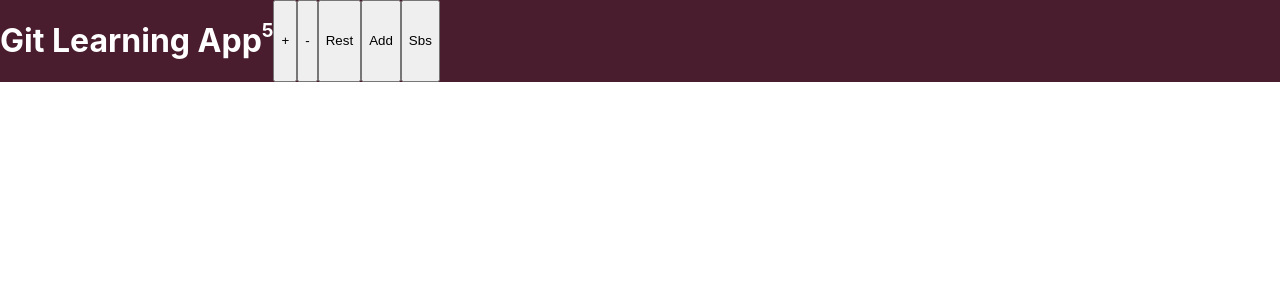
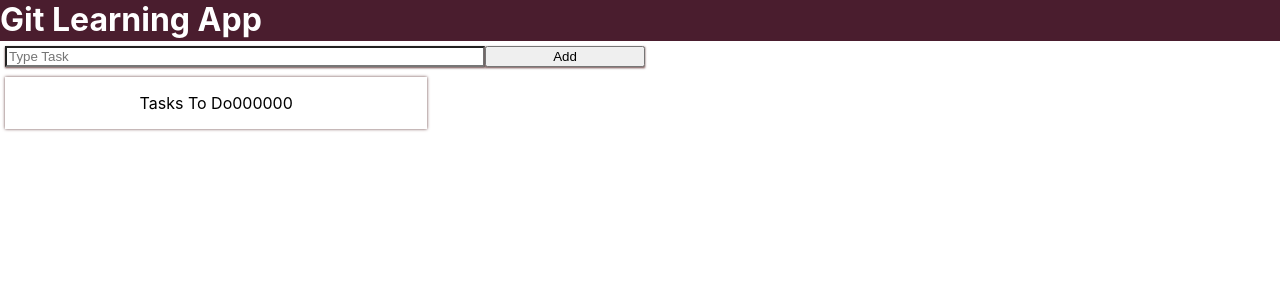
Before and after one commit to Ax0l0t3/LearningGit, a React (Create React App) app: page / in a window 1280 px wide. Shown: the top 300 px of the page. Built offline with nearby package versions, Linux system fonts and the light colour scheme.

Commit message:
Added Styling; ListElementComponent.js Restructured

```diff
--- a/src/App.css
+++ b/src/App.css
@@ -1,6 +1,13 @@
 .App {
+  display: flex;
+  justify-content: center;
+  flex-direction: column;
+}
+h1{
   color: white;
-  text-align: center;
   background-color: #4A1D2E;
-  display: flex;
+  width: 100%;
+  height: 100%;
+  margin: 0;
+  padding-bottom: 2px;
 }
--- a/src/App.js
+++ b/src/App.js
@@ -1,5 +1,4 @@
 import React from 'react';
-import Counter from './Components/CounterComponent';
 import LstElmnt from './Components/ListElementComponent';
 import './App.css';
 
@@ -7,13 +6,10 @@ function App() {
 
   return (
     <div className="App">
-    <h1>Git Learning App</h1>
-    <Counter
-      resetValue = { 5 }
-    />
-	  <LstElmnt
-      initValue = { 0 }
-    />
+      <h1>Git Learning App</h1>
+        <LstElmnt
+          initValue = { 0 }
+        />
     </div>
   );
 }
--- /dev/null
+++ b/src/Components/CounterComponent.css
@@ -0,0 +1,10 @@
+.CounterElement{
+  display: flex;
+  flex-direction: column;
+  align-items: center;
+}
+
+.Buttons{
+  display: flex;
+  justify-content: space-around;
+}
--- a/src/Components/CounterComponent.js
+++ b/src/Components/CounterComponent.js
@@ -1,4 +1,5 @@
 import React, { useState } from 'react';
+import './CounterComponent.css';
 
 function Counter({resetValue}){
 
@@ -8,12 +9,14 @@ function Counter({resetValue}){
   const handleRese = () => setCountValue( resetValue );
 
   return(
-  <>
+  <div className="CounterElement">
     <h3>{countValue}</h3>
-    <button type="button" onClick={ handlePlus }>+</button>
-    <button type="button" onClick={ handleSubs }>-</button>
-    <button type="button" onClick={ handleRese }>Rest</button>
-  </>
+    <div className="Buttons">
+      <button type="button" onClick={ handlePlus }>+</button>
+      <button type="button" onClick={ handleSubs }>-</button>
+      <button type="button" onClick={ handleRese }>Rest</button>
+    </div>
+  </div>
   );
 }
 
--- /dev/null
+++ b/src/Components/ListElementComponent.css
@@ -0,0 +1,41 @@
+
+input{
+  width: 100%;
+  box-shadow: 0 1px 2px #6B4545;
+}
+
+.AddButton{
+  width: 33%;
+  box-shadow: 0 1px 2px #6B4545;
+}
+
+.SbsButton{
+  width: 50%;
+  box-shadow: 0 1px 2px #6B4545;
+}
+
+.textInputs{
+  width: 50%;
+  margin: 5px;
+  display: flex;
+}
+
+.Task{
+  display: flex;
+  flex-direction: column;
+  align-items: center;
+  width: 33%;
+  margin: 5px;
+  box-shadow: 0 0 3px #6B4545;
+}
+
+.ListElemento{
+  width: 100%;
+  display: flex;
+  justify-content: space-around;
+  margin: 0;
+}
+
+.peragraph{
+  margin: 0;
+}
--- a/src/Components/ListElementComponent.js
+++ b/src/Components/ListElementComponent.js
@@ -1,4 +1,5 @@
 import React, { useState } from 'react';
+import './ListElementComponent.css'
 
 function LstElmnt({ initValue }){
 
@@ -19,11 +20,20 @@ function LstElmnt({ initValue }){
 
 	return(
 		<>
-			<button type='button' onClick={ handleAdd }>Add</button>
-      <button type='button' onClick={ handleSbs }>Sbs</button>
-      {
-        chowElement.map(( id ) => <p key={id.toString()} > {id} </p>)
-      }
+      <div className="textInputs">
+        <input type="text" placeholder="Type Task" />
+        <button type='button' className="AddButton" onClick={ handleAdd }>Add</button>
+      </div>
+      <div className="Task">
+        <p>Tasks To Do000000</p>
+        {
+          chowElement.map(( id ) =>
+          <div className="ListElemento" key={id.toString()}>
+            <p className="peragraph"> Task {id} </p>
+            <button type='button' className="SbsButton" onClick={ handleSbs }>Sbs</button>
+          </div>)
+        }
+      </div>
 		</>
 	);
 }
```
